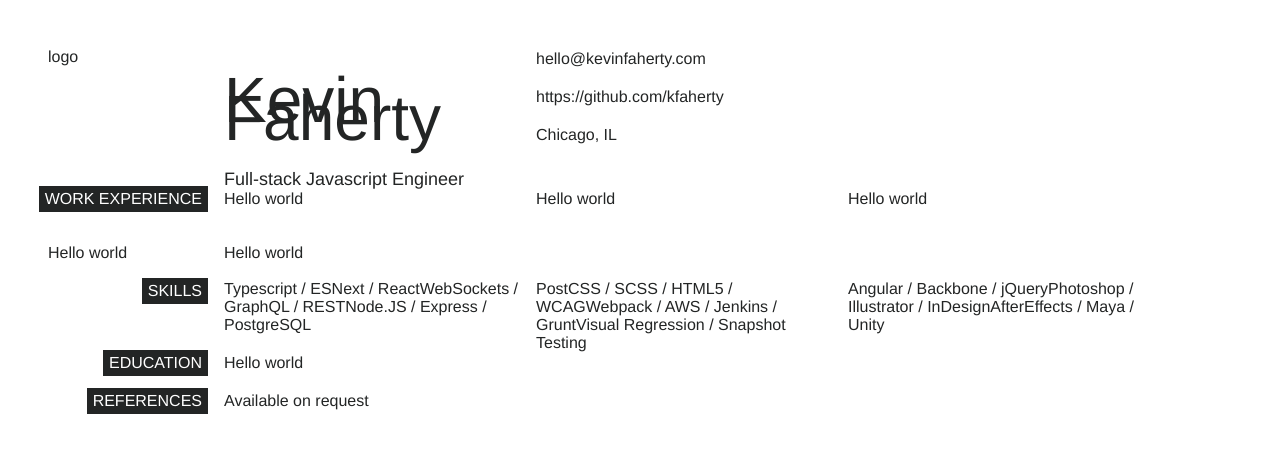
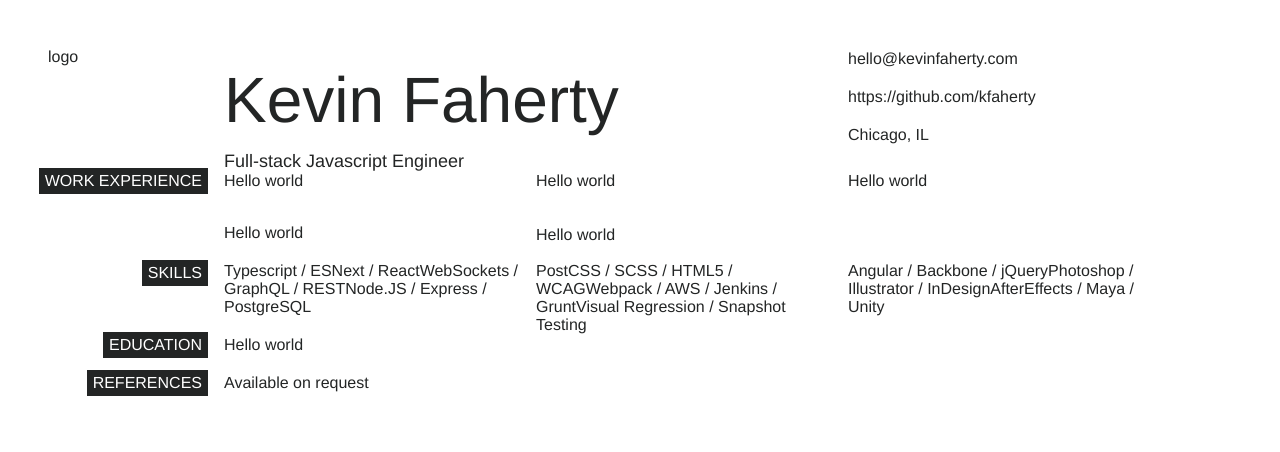
Before and after one commit to kfaherty/personal-site, a React app: page / in a window 1280 px wide. Shown: the top 452 px of the page. Built offline with nearby package versions, Linux system fonts and the light colour scheme.

Commit message:
add positioned cell

```diff
--- /dev/null
+++ b/src/Components/GlobalStyle/media.ts
@@ -0,0 +1,41 @@
+import * as styledComponents from 'styled-components';
+
+type MediaQueryBuild =
+  (info: { minWidth: number }) =>
+    (strings: TemplateStringsArray, ...interpolations: styledComponents.SimpleInterpolation[]) =>
+      styledComponents.FlattenSimpleInterpolation;
+
+export type VALID_BREAKPOINTS =
+  | 'xsmall'
+  | 'small'
+  | 'medium'
+  | 'mediumLarge'
+  | 'large'
+  | 'xlarge'
+  | 'xxlarge';
+
+export const BreakPointsMap: { [key in VALID_BREAKPOINTS]: number } = {
+  xsmall: 28.125,
+  small: 37.51,
+  medium: 51.26,
+  mediumLarge: 58.125,
+  large: 70.01,
+  xlarge: 80.01,
+  xxlarge: 90.01
+};
+
+const buildMediaQuery: MediaQueryBuild = info => (literals, ...placeholders) => styledComponents.css`
+  @media (min-width: ${info.minWidth}em) {
+    ${styledComponents.css(literals, ...placeholders)}
+  }
+`;
+
+export const media = {
+  xsmall: buildMediaQuery({ minWidth: BreakPointsMap.xsmall }),
+  small: buildMediaQuery({ minWidth: BreakPointsMap.small }),
+  medium: buildMediaQuery({ minWidth: BreakPointsMap.medium }),
+  mediumLarge: buildMediaQuery({ minWidth: BreakPointsMap.mediumLarge }),
+  large: buildMediaQuery({ minWidth: BreakPointsMap.large }),
+  xlarge: buildMediaQuery({ minWidth: BreakPointsMap.xlarge }),
+  xxlarge: buildMediaQuery({ minWidth: BreakPointsMap.xxlarge }),
+};
--- a/src/Components/Resume/index.tsx
+++ b/src/Components/Resume/index.tsx
@@ -1,5 +1,12 @@
 import * as React from 'react';
-import styled from 'styled-components';
+import { css, default as styled } from 'styled-components';
+
+import { media } from '../GlobalStyle/media';
+
+interface IPositionedCell {
+  position?: number;
+  span?: number;
+}
 
 const ResumeWrap = styled.div`
   margin: 3em;
@@ -11,8 +18,21 @@ const Grid = styled.div`
   grid-template-columns: 10em 25% 25% 25%;
 `;
 
-const Header = styled.div`
+const PositionedCell = styled.div<IPositionedCell>`
+  grid-column-start: ${({ position }) => position ? position : 'auto'};
+  grid-column-end: span 1;
 
+  ${({ span }) => span && css`
+    ${media.small`
+      grid-column-end: ${span > 2 ? 'span 2' : `span ${span}`};
+    `}
+    ${media.medium`
+      grid-column-end: ${span > 3 ? 'span 3' : `span ${span}`};
+    `}
+    ${media.large`
+      grid-column-end: ${span > 4 ? 'span 4' : `span ${span}`};
+    `}
+  `}
 `;
 
 const Headline = styled.h1`
@@ -44,10 +64,10 @@ const Resume: React.FC = () => (
       <div>
         logo
       </div>
-      <Header>
+      <PositionedCell span={2}>
         <Headline>Kevin Faherty</Headline>
         <Subhead>Full-stack Javascript Engineer</Subhead>
-      </Header>
+      </PositionedCell>
       <div>
         <p>hello@kevinfaherty.com</p>
         <p>https://github.com/kfaherty</p>
@@ -59,7 +79,7 @@ const Resume: React.FC = () => (
       <p>Hello world</p>
       <p>Hello world</p>
       <p>Hello world</p>
-      <p>Hello world</p>
+      <PositionedCell position={2}>Hello world</PositionedCell>
       <p>Hello world</p>
     </Grid>
     <Grid>
```
